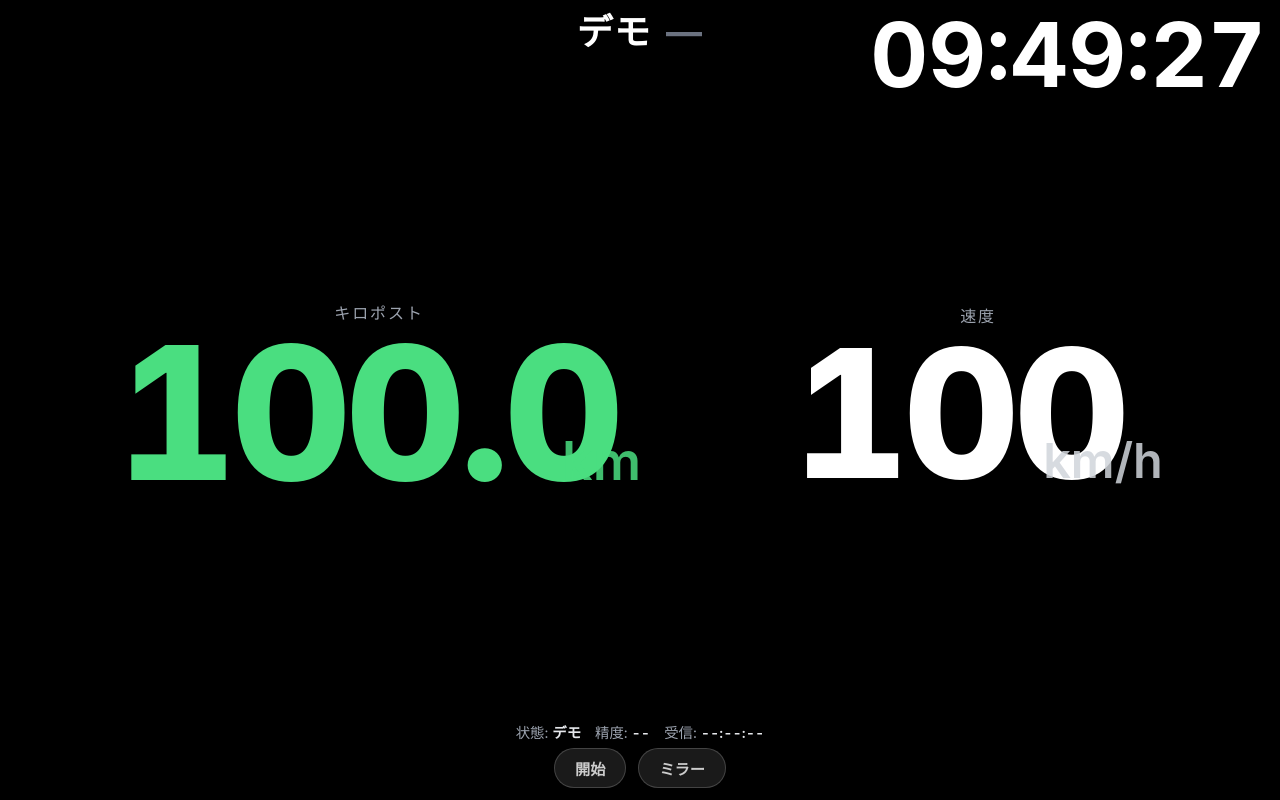
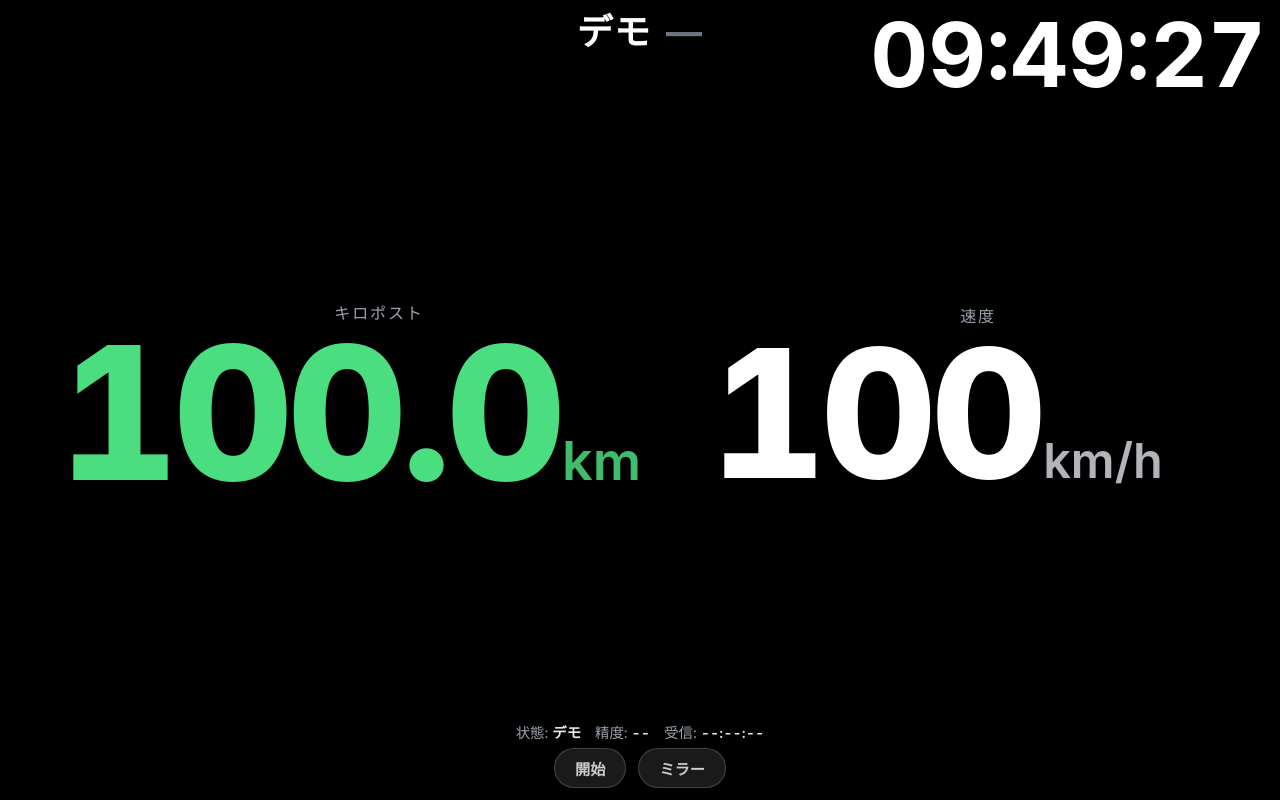
Before and after one commit to ophiuchus-hg/kp-hud, a plain HTML site: page index.html in a window 1280 px wide. Drawn offline with Linux system fonts and the light colour scheme.

Commit message:
単位の右端を基準に固定し、数字は単位の左に被らず配置

```diff
--- a/index.html
+++ b/index.html
@@ -146,8 +146,9 @@
     letter-spacing: -0.03em;
     color: #4ade80;
     line-height: 0.95;
-    width: 3.45ch;
-    min-width: 3.45ch;
+    width: 4.6ch;
+    min-width: 4.6ch;
+    margin-left: -1.15ch;
     flex: 0 0 auto;
     text-align: right;
   }
@@ -166,8 +167,9 @@
     letter-spacing: -0.03em;
     color: #fff;
     line-height: 0.95;
-    width: 2ch;
-    min-width: 2ch;
+    width: 3.2ch;
+    min-width: 3.2ch;
+    margin-left: -1.2ch;
     flex: 0 0 auto;
     text-align: right;
   }
```
